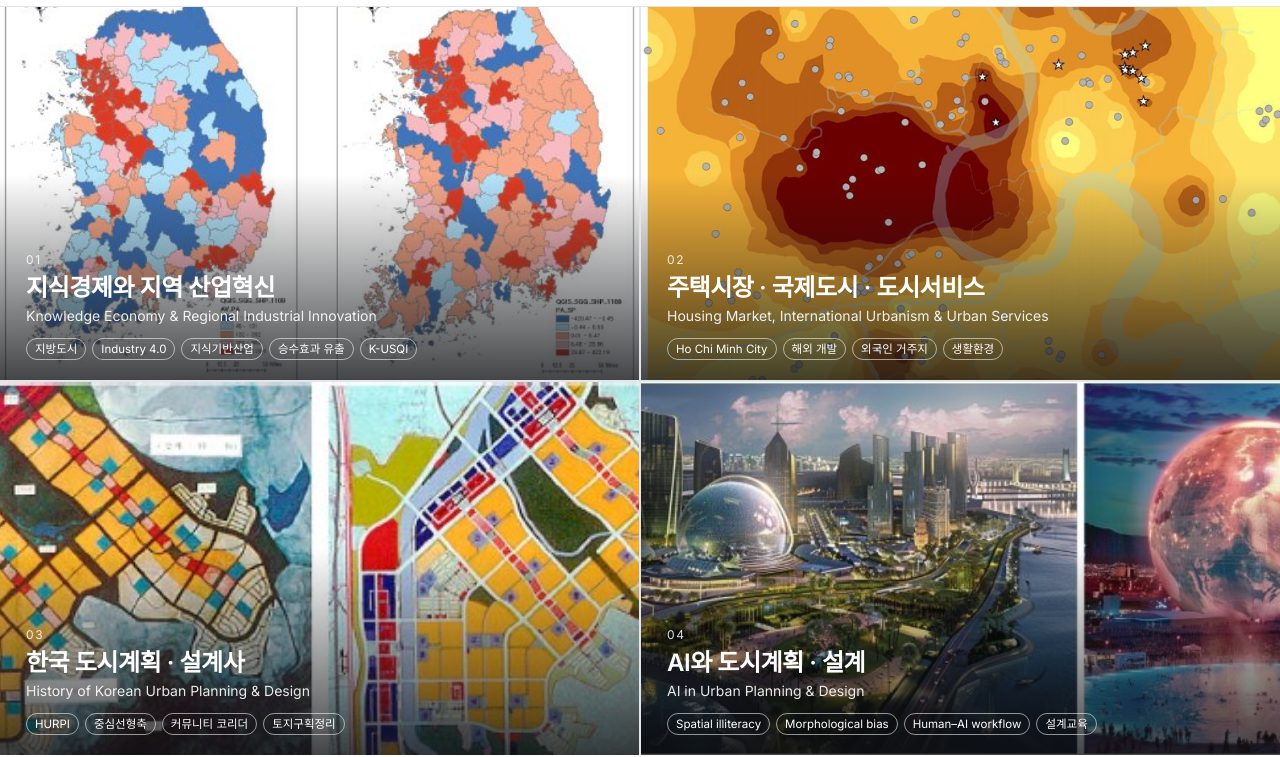
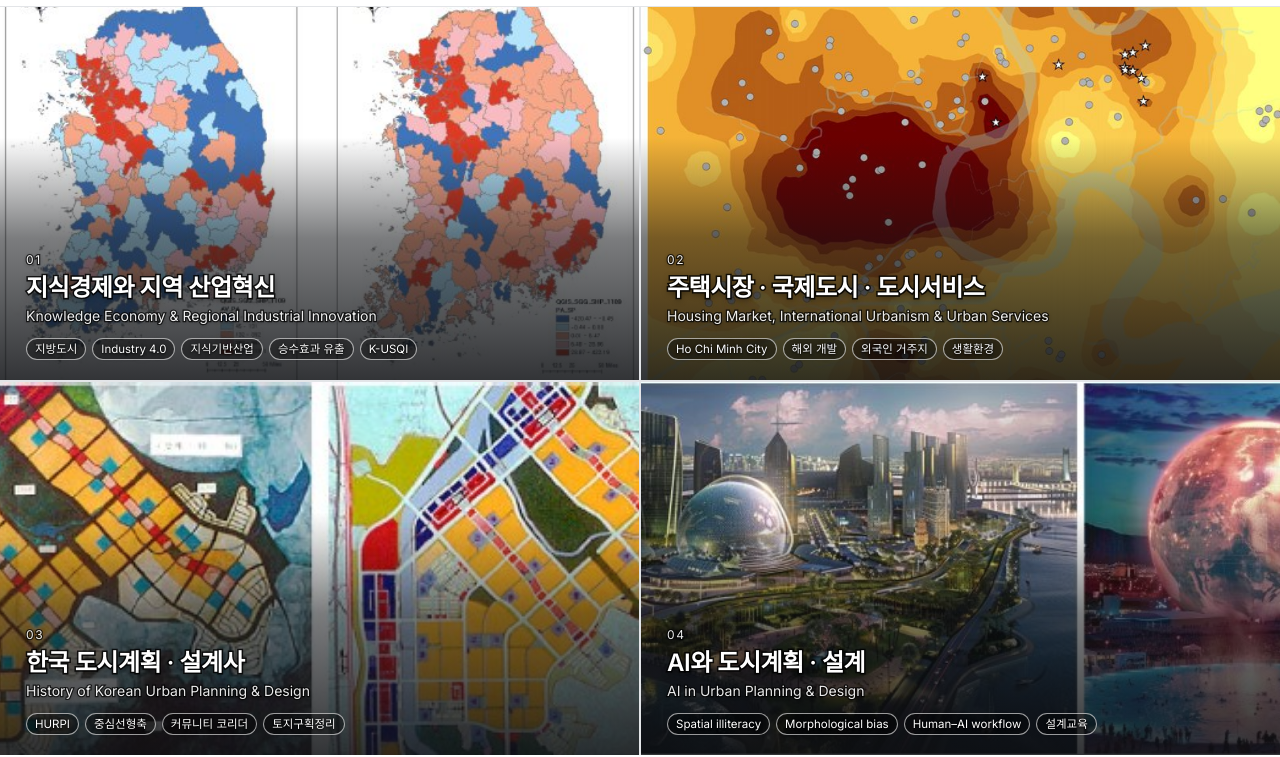
Before and after one commit to UrbanInnoLab/urbaninnolab.github.io, a plain HTML site: page index.html in a window 1280 px wide. Shown: the part 45-802 px from the top of the page. Drawn offline with Linux system fonts and the light colour scheme.

Commit message:
Add files via upload

```diff
--- a/index.html
+++ b/index.html
@@ -40,13 +40,15 @@ nav a:hover{color:var(--ink)}
 .tile .ph.alt{opacity:0}
 .tile:hover .ph{transform:scale(1.03)}
 .tile:hover .ph.alt{opacity:1}
-.tile::after{content:"";position:absolute;inset:0;background:linear-gradient(180deg,rgba(0,0,0,0) 45%,rgba(15,17,20,.78) 100%);pointer-events:none}
-.cap{position:absolute;left:0;right:0;bottom:0;z-index:2;padding:22px 26px 20px}
-.cap .no{font-size:12px;letter-spacing:.14em;opacity:.85}
+.tile::after{content:"";position:absolute;inset:0;background:linear-gradient(180deg,rgba(0,0,0,0) 35%,rgba(15,17,20,.55) 62%,rgba(15,17,20,.85) 100%);pointer-events:none}
+.cap{position:absolute;left:0;right:0;bottom:0;z-index:2;padding:22px 26px 20px;text-shadow:0 0 1px rgba(0,0,0,.9),0 1px 2px rgba(0,0,0,.8),0 0 8px rgba(0,0,0,.55)}
+.cap .no{font-size:12px;letter-spacing:.14em;opacity:.9}
 .cap h2{font-size:24px;font-weight:700;letter-spacing:-.02em;line-height:1.25;margin:4px 0 2px}
 .cap .en{font-size:14px;opacity:.9}
+.cap h2,.cap .en,.cap .no{text-shadow:-1px -1px 0 rgba(0,0,0,.85),0px -1px 0 rgba(0,0,0,.85),1px -1px 0 rgba(0,0,0,.85),-1px 0px 0 rgba(0,0,0,.85),1px 0px 0 rgba(0,0,0,.85),-1px 1px 0 rgba(0,0,0,.85),0px 1px 0 rgba(0,0,0,.85),1px 1px 0 rgba(0,0,0,.85),0 2px 6px rgba(0,0,0,.6)}
+@supports (paint-order:stroke){.cap h2{-webkit-text-stroke:3px rgba(0,0,0,.8);paint-order:stroke fill;text-shadow:0 2px 6px rgba(0,0,0,.6)}.cap .en,.cap .no{-webkit-text-stroke:2.4px rgba(0,0,0,.8);paint-order:stroke fill;text-shadow:0 1px 4px rgba(0,0,0,.6)}}
 .cap .kw{margin-top:10px;display:flex;flex-wrap:wrap;gap:6px}
-.cap .kw span{font-size:11.5px;border:1px solid rgba(255,255,255,.55);padding:1px 8px;border-radius:20px}
+.cap .kw span{font-size:11.5px;border:1px solid rgba(255,255,255,.6);background:rgba(0,0,0,.35);padding:1px 8px;border-radius:20px}
 .cap .more{position:absolute;right:24px;bottom:22px;font-size:13px;opacity:0;transform:translateX(-6px);transition:.3s}
 .tile:hover .cap .more{opacity:1;transform:none}
 
@@ -144,6 +146,7 @@ footer .wrap{display:flex;justify-content:space-between;gap:20px;flex-wrap:wrap}
   .brand span{display:none}
   .areas{height:auto;max-height:none;grid-template-columns:1fr;grid-template-rows:none}
   .tile{height:62vw;min-height:250px}
+  .tile::after{background:linear-gradient(180deg,rgba(0,0,0,.05) 15%,rgba(15,17,20,.6) 50%,rgba(15,17,20,.88) 100%)}
   .cap h2{font-size:20px}
   .cap .more{display:none}
   .mission,.rblock,.dir,.cv,.join{grid-template-columns:1fr;gap:28px}
```
